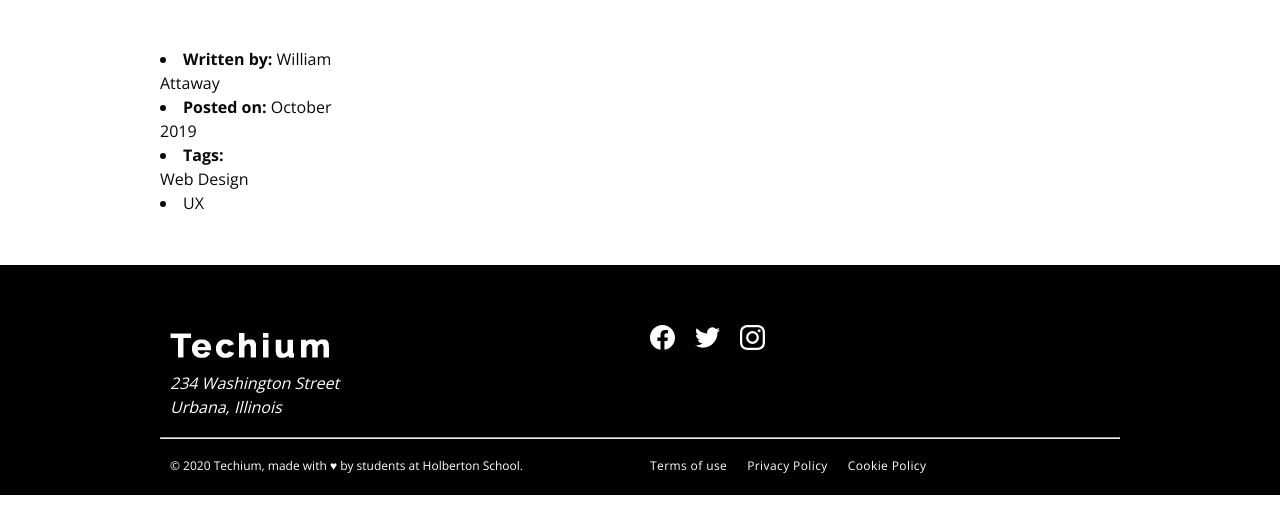
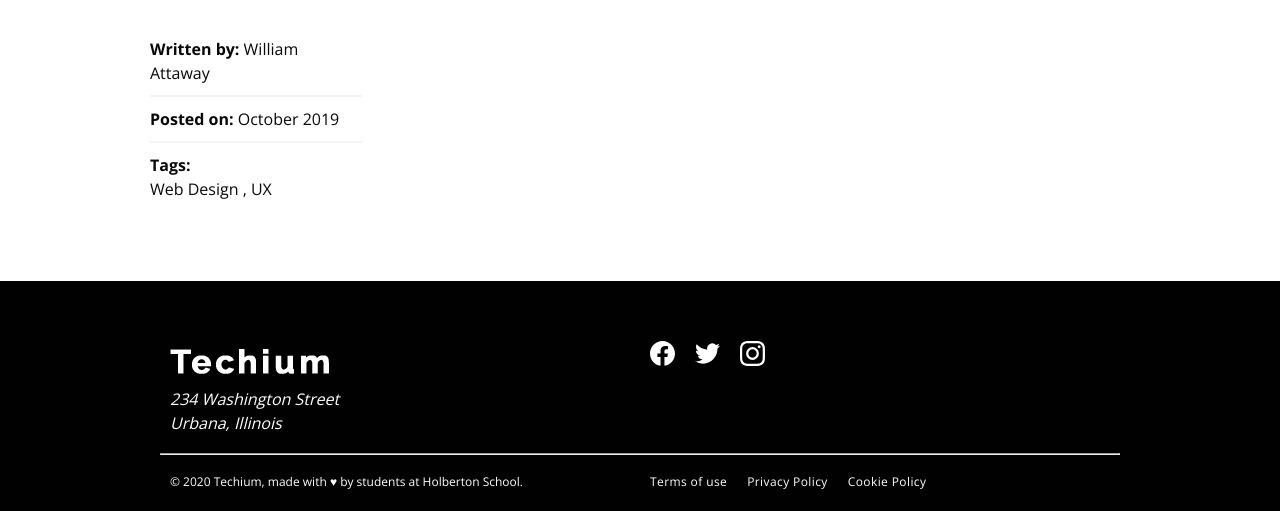
Before and after one commit to CappieGold/holbertonschool-web_front_end, a plain HTML site: page flexbox/13-article.html in a window 1280 px wide. Shown: the part 394-905 px from the top of the page. Drawn offline with nearby package versions, Linux system fonts and the light colour scheme; files whose address does not match are found by name.

Commit message:
fix: add ul in html task 13

```diff
--- a/flexbox/13-article.html
+++ b/flexbox/13-article.html
@@ -67,6 +67,7 @@
             <!-- Aside section -->
             <aside class="post-aside">
               <div class="post-meta">
+                <ul class="post-meta-list row">
                   <li class="post-meta-author">
                     <strong>Written by:</strong>
                     <a href="#" rel="author">William Attaway</a>
@@ -77,13 +78,16 @@
                   </li>
                   <li class="post-meta-tag">
                     <strong>Tags:</strong>
-                  <li class="tag-list">
+                    <ul class="tag-list">
+                      <li>
                         <a href="#" rel="tag">Web Design</a>
                       </li>
                       <li>
                         <a href="#" rel="tag">UX</a>
                       </li>
+                    </ul>
                   </li>
+                </ul>
               </div>
               <div class="post-share"></div>
             </aside>
```
Lines whose indentation alone changed are shown as unchanged.
